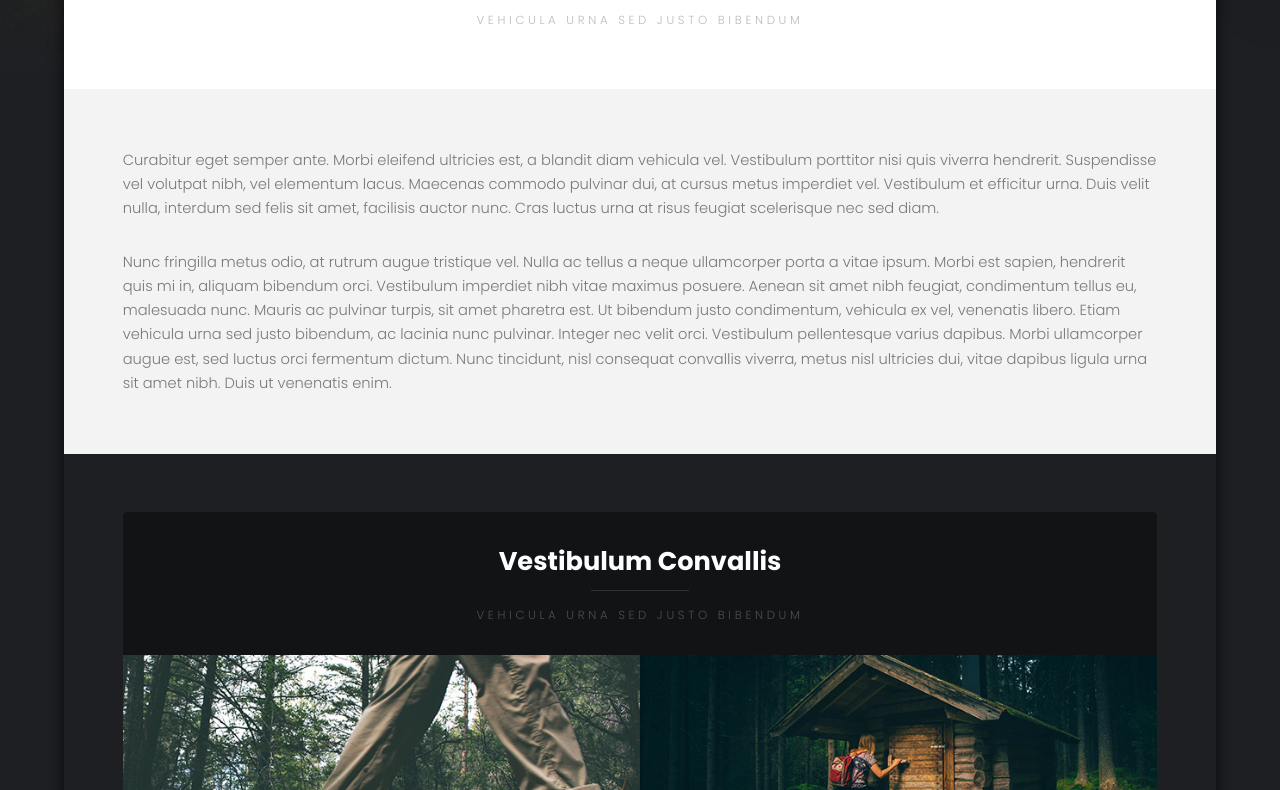
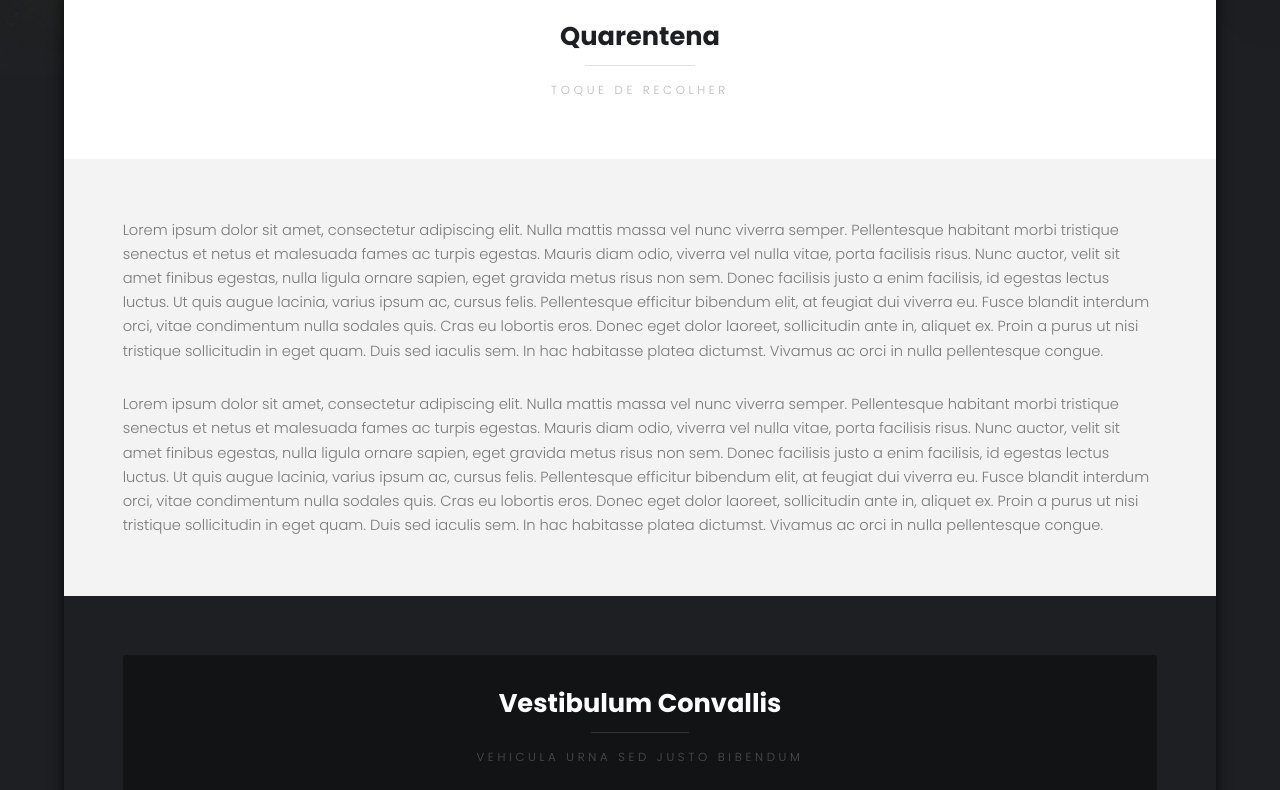
Before and after one commit to karinelisuzan/template-blog-karineli, a plain HTML site: page index.html in a window 1280 px wide. Shown: the part 726-1516 px from the top of the page. Drawn offline with Linux system fonts and the light colour scheme.

Commit message:
Adicionando imagem a primeira sessão

```diff
--- a/index.html
+++ b/index.html
@@ -28,19 +28,21 @@
             <section id="one" class="wrapper style1">
 
                 <div class="image fit flush">
-                    <img src="images/pic02.jpg" alt="" />
+                    <img src="images/toque-de-recolher.jpg" alt="Rua Vazias" />
                 </div>
                 <header class="special">
-                    <h2>Fringilla Fermentum Tellus</h2>
-                    <p>vehicula urna sed justo bibendum</p>
+                    <h2>Quarentena</h2>
+                    <p>Toque de recolher</p>
                 </header>
                 <div class="content">
-                    <p>Curabitur eget semper ante. Morbi eleifend ultricies est, a blandit diam vehicula vel. Vestibulum porttitor nisi quis viverra hendrerit. Suspendisse vel volutpat nibh, vel elementum lacus. Maecenas commodo pulvinar dui, at cursus metus
-                        imperdiet vel. Vestibulum et efficitur urna. Duis velit nulla, interdum sed felis sit amet, facilisis auctor nunc. Cras luctus urna at risus feugiat scelerisque nec sed diam. </p>
-                    <p>Nunc fringilla metus odio, at rutrum augue tristique vel. Nulla ac tellus a neque ullamcorper porta a vitae ipsum. Morbi est sapien, hendrerit quis mi in, aliquam bibendum orci. Vestibulum imperdiet nibh vitae maximus posuere. Aenean
-                        sit amet nibh feugiat, condimentum tellus eu, malesuada nunc. Mauris ac pulvinar turpis, sit amet pharetra est. Ut bibendum justo condimentum, vehicula ex vel, venenatis libero. Etiam vehicula urna sed justo bibendum, ac lacinia
-                        nunc pulvinar. Integer nec velit orci. Vestibulum pellentesque varius dapibus. Morbi ullamcorper augue est, sed luctus orci fermentum dictum. Nunc tincidunt, nisl consequat convallis viverra, metus nisl ultricies dui, vitae dapibus
-                        ligula urna sit amet nibh. Duis ut venenatis enim.</p>
+                    <p>Lorem ipsum dolor sit amet, consectetur adipiscing elit. Nulla mattis massa vel nunc viverra semper. Pellentesque habitant morbi tristique senectus et netus et malesuada fames ac turpis egestas. Mauris diam odio, viverra vel nulla
+                        vitae, porta facilisis risus. Nunc auctor, velit sit amet finibus egestas, nulla ligula ornare sapien, eget gravida metus risus non sem. Donec facilisis justo a enim facilisis, id egestas lectus luctus. Ut quis augue lacinia, varius
+                        ipsum ac, cursus felis. Pellentesque efficitur bibendum elit, at feugiat dui viverra eu. Fusce blandit interdum orci, vitae condimentum nulla sodales quis. Cras eu lobortis eros. Donec eget dolor laoreet, sollicitudin ante in,
+                        aliquet ex. Proin a purus ut nisi tristique sollicitudin in eget quam. Duis sed iaculis sem. In hac habitasse platea dictumst. Vivamus ac orci in nulla pellentesque congue. </p>
+                    <p>Lorem ipsum dolor sit amet, consectetur adipiscing elit. Nulla mattis massa vel nunc viverra semper. Pellentesque habitant morbi tristique senectus et netus et malesuada fames ac turpis egestas. Mauris diam odio, viverra vel nulla
+                        vitae, porta facilisis risus. Nunc auctor, velit sit amet finibus egestas, nulla ligula ornare sapien, eget gravida metus risus non sem. Donec facilisis justo a enim facilisis, id egestas lectus luctus. Ut quis augue lacinia, varius
+                        ipsum ac, cursus felis. Pellentesque efficitur bibendum elit, at feugiat dui viverra eu. Fusce blandit interdum orci, vitae condimentum nulla sodales quis. Cras eu lobortis eros. Donec eget dolor laoreet, sollicitudin ante in,
+                        aliquet ex. Proin a purus ut nisi tristique sollicitudin in eget quam. Duis sed iaculis sem. In hac habitasse platea dictumst. Vivamus ac orci in nulla pellentesque congue.</p>
                 </div>
             </section>
 
```
Also changed, not shown: images/toque-de-recolher.jpg (added).
